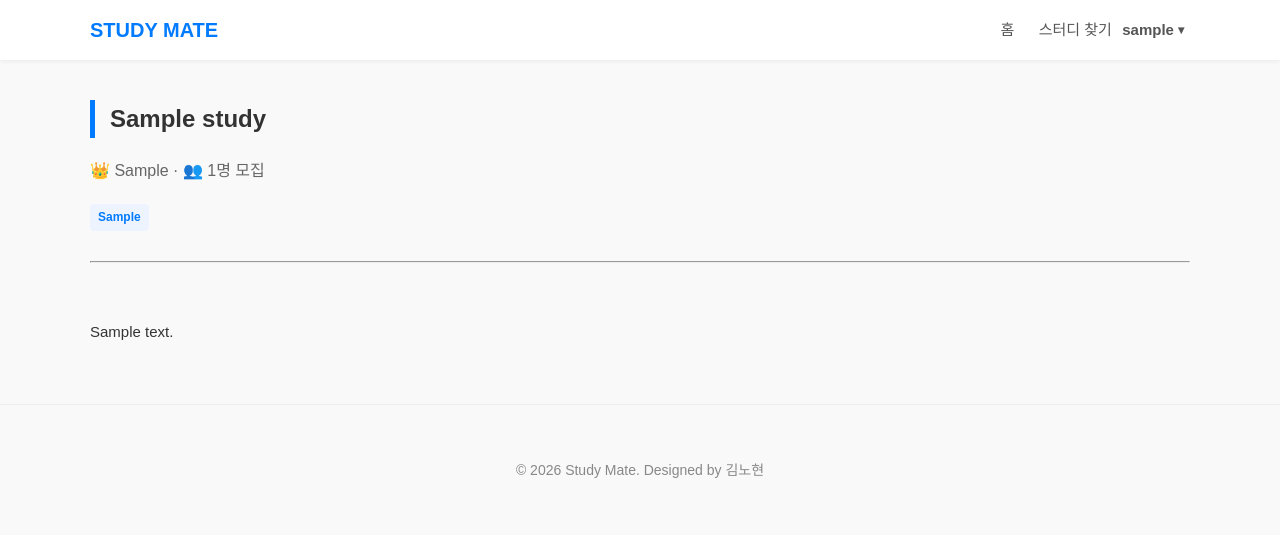
After one commit to nohyunkim/studymate-web, a Flask app: page /study/1 in a window 1280 px wide. The commit adds this page. Shown: the top 535 px of the page. Run offline with Flask 3, Linux system fonts and the light colour scheme; the visitor is signed in with stand-in values (Sample User, id 1); tables that the repository leaves empty hold one stand-in row (values such as "Sample post").

Commit message:
네번째업로드

```diff
--- a/app.py
+++ b/app.py
@@ -1,12 +1,11 @@
 from flask import Flask, render_template, request, redirect, url_for, session
 from werkzeug.security import generate_password_hash, check_password_hash
-# 👇 [수정 1] Study 장부를 추가로 가져와야 함!
 from models import db, User, Study
-import os
+from datetime import datetime
 
 app = Flask(__name__)
 
-# 🔑 보안을 위해 필요한 비밀키 (로그인 유지용)
+# 🔑 세션용 시크릿 키
 app.secret_key = 'secret-key-1234'
 
 # DB 설정
@@ -19,15 +18,16 @@ db.init_app(app)
 # 1. 메인 페이지
 @app.route('/')
 def home():
-    # 로그인 여부에 따라 닉네임을 가져옴
-    user_nickname = session.get('user_nickname')
-    return render_template('index.html', user_nickname=user_nickname)
+    return render_template(
+        'index.html',
+        user_nickname=session.get('user_nickname')
+    )
 
 @app.route('/index.html')
 def index():
     return home()
 
-# 2. 로그인 기능
+# 2. 로그인
 @app.route('/login', methods=['GET', 'POST'])
 def login():
     if request.method == 'POST':
@@ -45,13 +45,13 @@ def login():
 
     return render_template('login.html')
 
-# 3. 로그아웃 기능
+# 3. 로그아웃
 @app.route('/logout')
 def logout():
     session.clear()
     return redirect(url_for('home'))
 
-# 4. 회원가입 기능
+# 4. 회원가입
 @app.route('/signup', methods=['GET', 'POST'])
 def signup():
     if request.method == 'POST':
@@ -62,16 +62,21 @@ def signup():
         email = request.form['email']
 
         if password != password_confirm:
-            return "비밀번호가 서로 다릅니다! (뒤로가기 눌러서 다시 입력해주세요)"
+            return "비밀번호가 서로 다릅니다!"
 
         if User.query.filter_by(userid=userid).first():
-            return "이미 존재하는 아이디입니다! (뒤로가기 눌러주세요)"
+            return "이미 존재하는 아이디입니다!"
 
         if User.query.filter_by(email=email).first():
-            return "이미 가입된 이메일입니다! (뒤로가기 눌러주세요)"
+            return "이미 가입된 이메일입니다!"
 
         hashed_password = generate_password_hash(password)
-        new_user = User(userid=userid, password=hashed_password, nickname=nickname, email=email)
+        new_user = User(
+            userid=userid,
+            password=hashed_password,
+            nickname=nickname,
+            email=email
+        )
 
         db.session.add(new_user)
         db.session.commit()
@@ -80,44 +85,64 @@ def signup():
 
     return render_template('signup.html')
 
-# 👇 [수정 2] 스터디 목록 기능 (9개씩 끊어서 보여주기)
-@app.route('/study.html')
+# 5. 스터디 목록
+@app.route('/study')
 def study():
-    # 1. 페이지 번호 가져오기 (기본값 1)
     page = request.args.get('page', 1, type=int)
 
-    # 2. DB에서 최신순으로 9개씩 끊어서 가져오기 (paginate 기능)
-    pagination = Study.query.order_by(Study.date.desc()).paginate(page=page, per_page=9)
+    pagination = Study.query.order_by(
+        Study.date.desc()
+    ).paginate(page=page, per_page=9)
 
-    # 3. html로 데이터 전달
-    return render_template('study.html', pagination=pagination)
+    return render_template(
+        'study.html',
+        pagination=pagination,
+        user_nickname=session.get('user_nickname')
+    )
 
-# 👇 [수정 3] 스터디 글쓰기 기능 (DB에 저장)
-@app.route('/studywrite.html', methods=['GET', 'POST'])
+# 6. 스터디 글쓰기
+@app.route('/study/write', methods=['GET', 'POST'])
 def studywrite():
-    # 로그인 안 한 사람은 로그인 페이지로 쫓아내기
     if 'user_id' not in session:
         return redirect(url_for('login'))
 
     if request.method == 'POST':
-        # form에서 데이터 가져오기 (HTML name 속성과 일치해야 함)
         title = request.form['title']
         category = request.form['category']
         member_count = request.form['member_count']
         content = request.form['content']
-        writer = session.get('user_nickname', '익명') # 작성자 닉네임
+        writer = session.get('user_nickname')
 
-        # DB에 저장
-        new_study = Study(title=title, category=category, member_count=member_count, content=content, writer=writer)
+        new_study = Study(
+            title=title,
+            category=category,
+            member_count=member_count,
+            content=content,
+            writer=writer
+        )
+
         db.session.add(new_study)
         db.session.commit()
 
-        # 다 쓰면 목록으로 이동
         return redirect(url_for('study'))
 
-    return render_template('studywrite.html')
+    return render_template(
+        'studywrite.html',
+        user_nickname=session.get('user_nickname')
+    )
 
-# 5. 서버 실행
+# 7. 스터디 상세 페이지
+@app.route('/study/<int:study_id>')
+def study_detail(study_id):
+    study = Study.query.get_or_404(study_id)
+
+    return render_template(
+        'study_detail.html',
+        study=study,
+        user_nickname=session.get('user_nickname')
+    )
+
+# 서버 실행
 if __name__ == '__main__':
     with app.app_context():
         db.create_all()
--- a/static/css/style.css
+++ b/static/css/style.css
@@ -39,7 +39,7 @@ header {
     color: #007bff;
 }
 
-.nav-menu a {
+.nav-menu > a {
     color: #555;
     margin-left: 20px;
     font-size: 15px;
@@ -436,3 +436,66 @@ input[type="password"]::-webkit-credentials-auto-fill-button {
     color: #ccc; /* 비활성 화살표 */
     padding: 8px 12px;
 }
+
+/* --- 유저 드롭다운 --- */
+.user-dropdown {
+    position: relative;
+    display: inline-block;
+}
+
+.user-btn {
+    background: none;
+    border: none;
+    font-size: 15px;
+    font-weight: bold;
+    color: #555;
+    cursor: pointer;
+    display: flex;
+    align-items: center;
+    gap: 4px;
+}
+
+.user-btn:hover {
+    color: #007bff;
+}
+
+.arrow {
+    font-size: 12px;
+}
+
+.dropdown-menu {
+    position: absolute;
+    top: 120%;
+    right: 0;
+    width: 150px;
+    background: white;
+    border: 1px solid #eee;
+    border-radius: 8px;
+    box-shadow: 0 6px 20px rgba(0,0,0,0.1);
+    padding: 8px 0;
+    box-sizing: border-box;
+    display: none;
+    z-index: 1000;
+}
+
+.dropdown-menu a {
+    display: block;
+    padding: 12px 14px;
+    font-size: 14px;
+    color: #333;
+}
+
+.dropdown-menu a:hover {
+    background-color: #f5f7fa;
+}
+
+.dropdown-menu hr {
+    margin: 6px 0;
+    border: none;
+    border-top: 1px solid #eee;
+}
+
+.nav-menu a.active {
+    color: #007bff;
+    font-weight: bold;
+}
--- /dev/null
+++ b/templates/study_detail.html
@@ -0,0 +1,79 @@
+<!DOCTYPE html>
+<html lang="ko">
+<head>
+    <meta charset="UTF-8">
+    <title>{{ study.title }} - 스터디 메이트</title>
+    <link rel="stylesheet" href="{{ url_for('static', filename='css/style.css') }}">
+</head>
+
+<body>
+
+    <header>
+        <div class="nav-container">
+            <a href="{{ url_for('index') }}" class="logo">STUDY MATE</a>
+
+            <nav class="nav-menu">
+                <a href="{{ url_for('index') }}">홈</a>
+                <a href="{{ url_for('study') }}">스터디 찾기</a>
+
+                {% if user_nickname %}
+                <div class="user-dropdown">
+                    <button class="user-btn" onclick="toggleDropdown()">
+                        {{ user_nickname }} <span class="arrow">▾</span>
+                    </button>
+
+                    <div class="dropdown-menu" id="dropdownMenu">
+                        <a href="#">마이페이지</a>
+                        <a href="#">내가 쓴 글</a>
+                        <hr>
+                        <a href="{{ url_for('logout') }}">로그아웃</a>
+                    </div>
+                </div>
+                {% else %}
+                    <a href="{{ url_for('login') }}">로그인</a>
+                {% endif %}
+            </nav>
+        </div>
+    </header>
+
+<main>
+    <section>
+        <h2>{{ study.title }}</h2>
+
+        <p style="color:#666; margin-bottom: 10px;">
+            👑 {{ study.writer }} · 👥 {{ study.member_count }}명 모집
+        </p>
+
+        <span class="tag">{{ study.category }}</span>
+
+        <hr style="margin: 30px 0;">
+
+        <p style="white-space: pre-line; font-size: 15px; line-height: 1.7;">
+            {{ study.content }}
+        </p>
+    </section>
+</main>
+
+<footer>
+    <p>© 2026 Study Mate. Designed by 김노현</p>
+</footer>
+
+    <script>
+        function toggleDropdown() {
+            const menu = document.getElementById('dropdownMenu');
+            menu.style.display = menu.style.display === 'block' ? 'none' : 'block';
+        }
+
+        // 바깥 클릭 시 닫기
+        document.addEventListener('click', function (e) {
+            const dropdown = document.querySelector('.user-dropdown');
+            const menu = document.getElementById('dropdownMenu');
+
+            if (dropdown && !dropdown.contains(e.target)) {
+                menu.style.display = 'none';
+            }
+        });
+    </script>
+
+</body>
+</html>
```
Also changed, not shown: templates/index.html (+57 -14 lines), templates/study.html (+43 -2 lines), templates/studywrite.html (+42 -6 lines).
